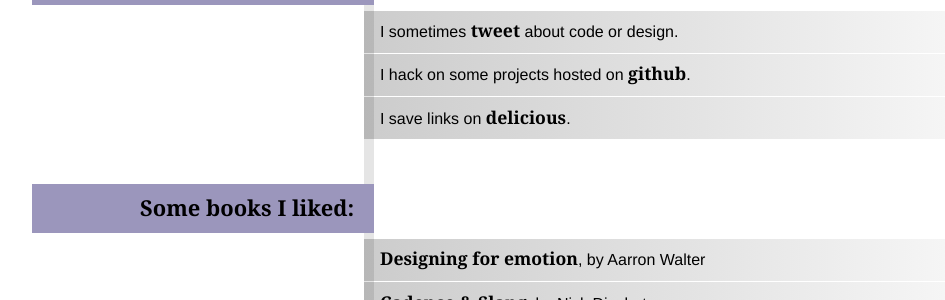
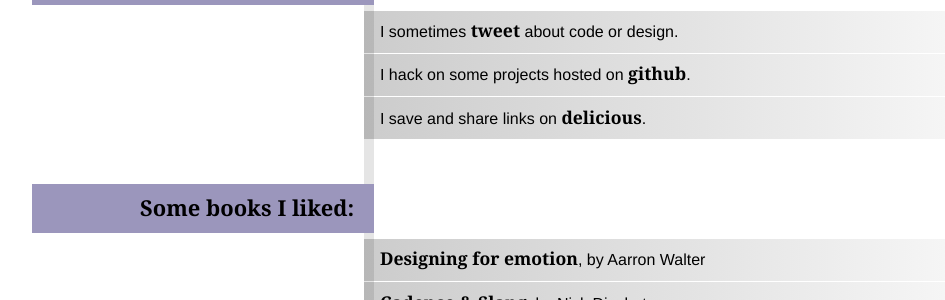
Before and after one commit to farnoux/farnoux.github.com, a Jekyll site: the page built from index.html, in a window 1280 px wide. Shown: the part 225-525 px from the top of the page, without its empty margins (115-1060 px from the left). Built offline with Jekyll 4.4.1, drawn with Linux system fonts in a browser that asks for light colours.

```diff
--- a/index.html
+++ b/index.html
@@ -12,7 +12,7 @@ title: farnoux
   <!-- <li><a href="/resume">I have a <em>resume</em>.</a></li> -->
   <li><a href="https://twitter.com/farnoux">I sometimes <em>tweet</em> about code or design.</a></li>
   <li><a href="https://github.com/farnoux">I hack on some projects hosted on <em>github</em>.</a></li>
-  <li><a href="http://delicious.com/farnoux">I save links on <em>delicious</em>.</a></li>
+  <li><a href="http://delicious.com/farnoux">I save and share links on <em>delicious</em>.</a></li>
 </ul>
 
 <h2 class="west">Some books I liked:</h2>
```
